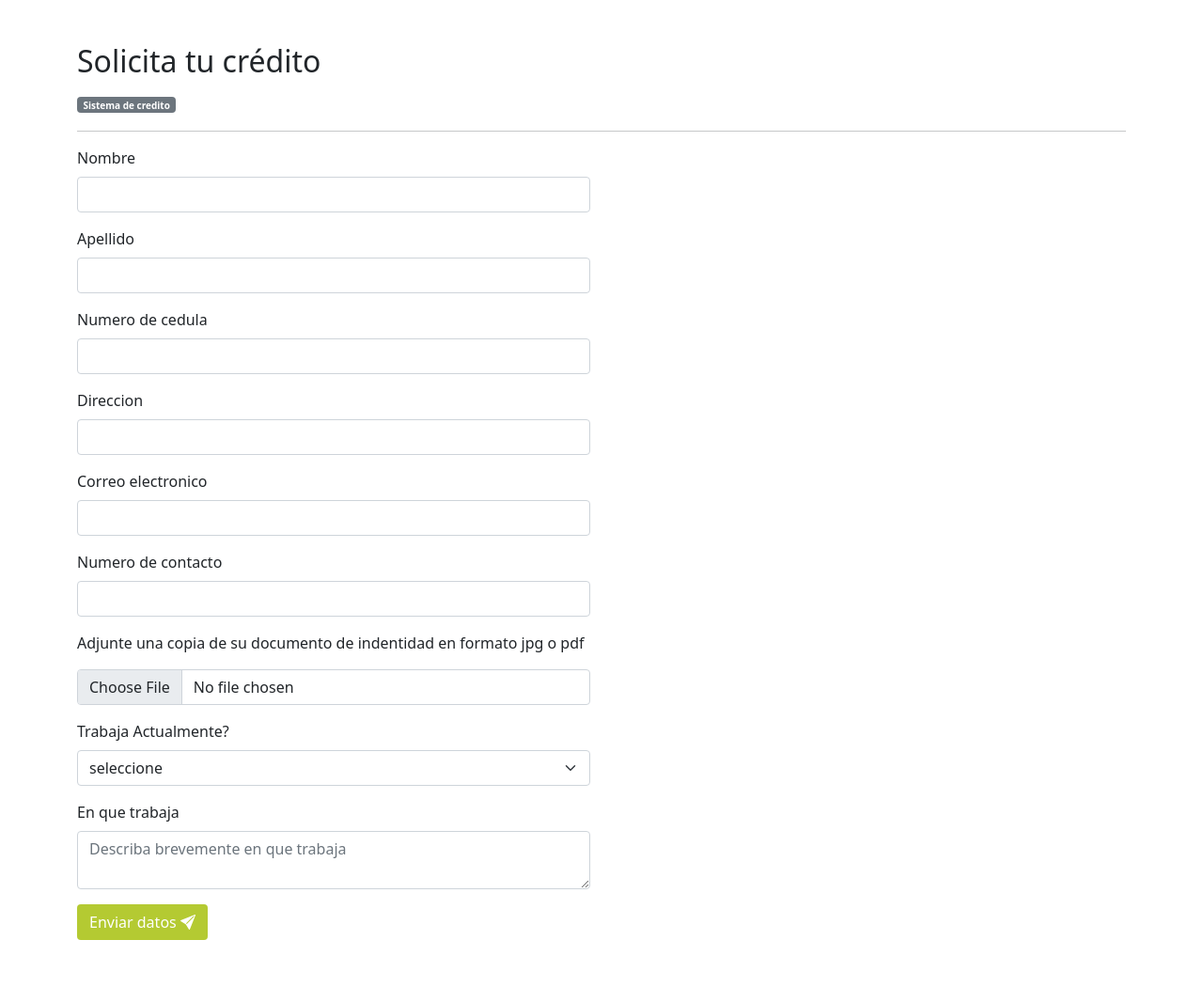
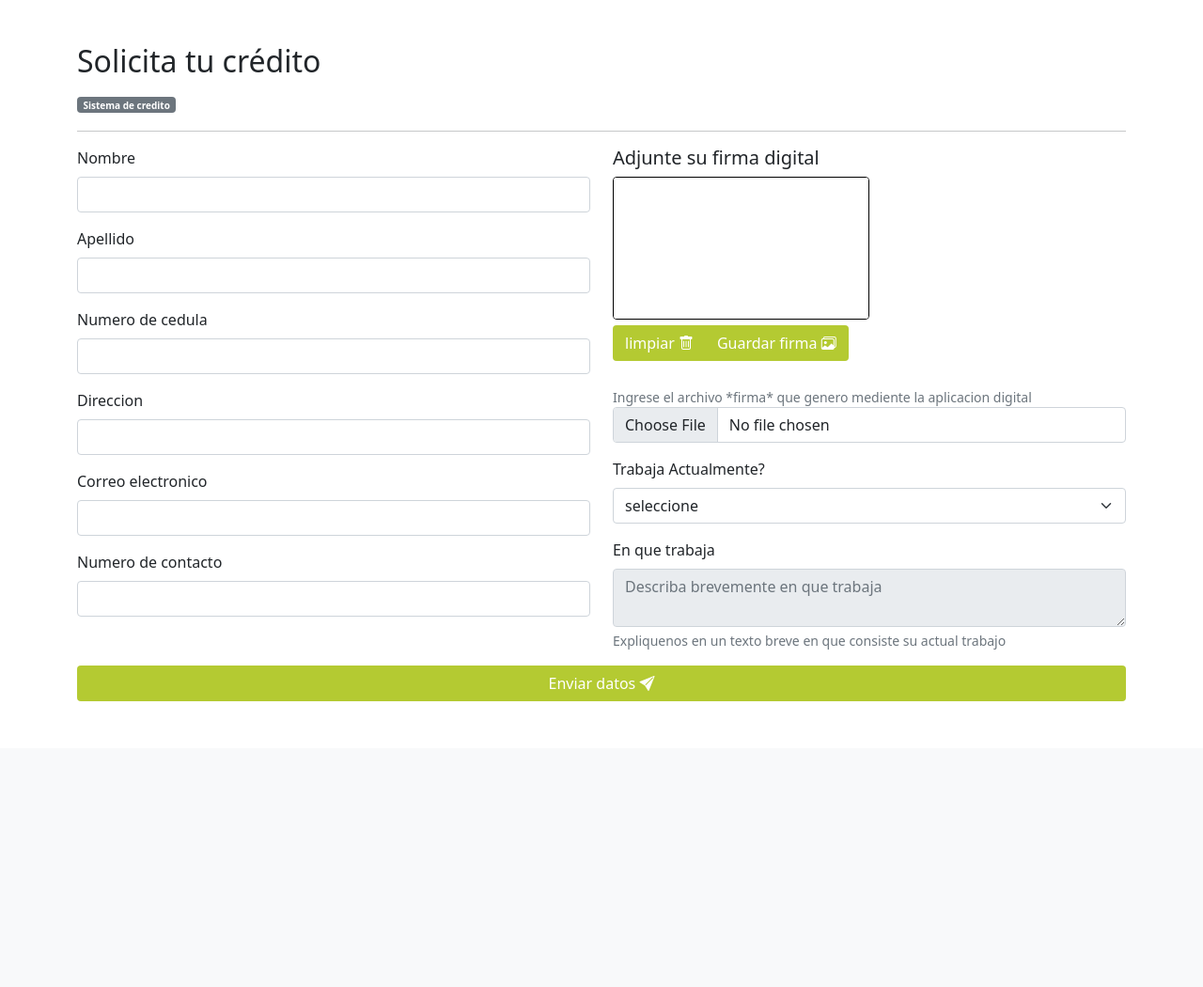
Before and after one commit to daniel-990/deco_credito, a PHP site: page /deco_credito/ in a window 1280 px wide. Shown: the part 500-1550 px from the top of the page at 94% size. After the commit the page ends 1246 px from the top, so only its background shows below. Run offline with PHP 8.4, Linux system fonts and the light colour scheme; a map, chart or similar area stays blank; some libraries are stand-ins or nearby versions.

Commit message:
nuevo datos de la app

```diff
--- a/css/main.css
+++ b/css/main.css
@@ -24,8 +24,17 @@ canvas {
 .btn-app{
     background-color: #b4ca32;
     color: white;
+    width: 100%;
+}
+.btn-app_{
+    background-color: #b4ca32;
+    color: white;
 }
 .btn-app:hover{
+    background-color: #208c87;
+    color: white;
+}
+.btn-app_:hover{
     background-color: #208c87;
     color: white;
 }
--- a/index.php
+++ b/index.php
@@ -13,14 +13,12 @@
         <?php
             if(!empty($_GET)){
                 $mensaje = $_GET['mensaje'];
-                $rutaFirma = $_GET['rutaImg'];
-                if($mensaje == "" || $rutaFirma == ""){
+                //$rutaFirma = $_GET['rutaImg'];
+                if($mensaje == ""){
                     echo "";
                 }else{
                     echo '<div class="contenedor-mensajes">';
                         echo '<h4 class="mensaje-alerta badge rounded-pill bg-success">'.$mensaje.' <i class="bi bi-check-all color_alert"></i></h4>';
-                        echo '<br>';
-                        echo '<a href="http://localhost:8888/deco_credito/archivos/'.$rutaFirma.'">ver imagen</a>';
                     echo '</div>';
                     echo '<br>';
                 }
@@ -31,7 +29,7 @@
                 <div class="col-md-6">
                     <div class="mb-3">
                         <label for="nombre" class="form-label">Nombre</label>
-                        <input type="text" name="nombre" class="form-control" id="nombre">
+                        <input type="text" name="nombre" class="form-control" id="nombre" require>
                     </div>
                     <div class="mb-3">
                         <label for="apellido" class="form-label">Apellido</label>
@@ -53,7 +51,28 @@
                         <label for="numerocontacto" class="form-label">Numero de contacto</label>
                         <input type="number" name="numerocontacto" class="form-control" id="numerocontacto">
                     </div>
-                    <p>Adjunte una copia de su documento de indentidad en formato jpg o pdf</p>
+                </div>
+                <div class="col-md-6">
+                    <h5>Adjunte su firma digital</h5>
+                    <!-- firma -->
+                    <div id="signature-pad" class="signature-pad">
+                        <div class="signature-pad--body">
+                        <canvas></canvas>
+                        </div>
+                        <div class="signature-pad--footer">
+                        <div class="signature-pad--actions">
+                            <div class="btn-group" role="group" aria-label="Basic mixed styles example">
+                                <button type="button" class="btn btn-app_ button clear" data-action="clear">limpiar <i class="bi bi-trash"></i></button>
+                                <button type="button" class="btn btn-app_ button save" data-action="save-png">Guardar firma <i class="bi bi-images"></i></button>
+                            </div>
+                        </div>
+                        </div>
+                    </div>
+                    <br>
+                    <!-- firma -->
+                    <div class="form-text">
+                        Ingrese el archivo *firma* que genero mediente la aplicacion digital
+                    </div>
                     <div class="input-group mb-3">
                         <input type="file" name="documento" class="form-control" id="adjuntaridentificacion">
                     </div>
@@ -66,9 +85,11 @@
                         </select>
                     </div>
                     <div class="mb-3 caja-texto"><label for="cajatexto" class="form-label">En que trabaja</label>
-                    <textarea class="form-control" placeholder="Describa brevemente en que trabaja" name="quetrabaja" id="cajatexto"></textarea></div>
-                </div>
-                <div class="col-md-6">
+                        <textarea class="form-control" placeholder="Describa brevemente en que trabaja" name="quetrabaja" id="cajatexto" disabled></textarea>
+                        <div class="form-text">
+                            Expliquenos en un texto breve en que consiste su actual trabajo
+                        </div>
+                    </div>
                     <div id="siTrabaja">
                         <!-- render -->
                     </div>
--- a/js/app.js
+++ b/js/app.js
@@ -1,10 +1,6 @@
 var wrapper = document.getElementById("signature-pad");
 var clearButton = wrapper.querySelector("[data-action=clear]");
-var changeColorButton = wrapper.querySelector("[data-action=change-color]");
-var undoButton = wrapper.querySelector("[data-action=undo]");
 var savePNGButton = wrapper.querySelector("[data-action=save-png]");
-var saveJPGButton = wrapper.querySelector("[data-action=save-jpg]");
-var saveSVGButton = wrapper.querySelector("[data-action=save-svg]");
 var canvas = wrapper.querySelector("canvas");
 var signaturePad = new SignaturePad(canvas, {
   // It's Necessary to use an opaque color when saving image as JPEG;
@@ -79,47 +75,11 @@ clearButton.addEventListener("click", function (event) {
   signaturePad.clear();
 });
 
-// undoButton.addEventListener("click", function (event) {
-//   var data = signaturePad.toData();
-
-//   if (data) {
-//     data.pop(); // remove the last dot or line
-//     signaturePad.fromData(data);
-//   }
-// });
-
-// changeColorButton.addEventListener("click", function (event) {
-//   var r = Math.round(Math.random() * 255);
-//   var g = Math.round(Math.random() * 255);
-//   var b = Math.round(Math.random() * 255);
-//   var color = "rgb(" + r + "," + g + "," + b +")";
-
-//   signaturePad.penColor = color;
-// });
-
 savePNGButton.addEventListener("click", function (event) {
   if (signaturePad.isEmpty()) {
     alert("Please provide a signature first.");
   } else {
     var dataURL = signaturePad.toDataURL();
-    download(dataURL, "signature.png");
+    download(dataURL, "sufirmadigital.png");
   }
 });
-
-// saveJPGButton.addEventListener("click", function (event) {
-//   if (signaturePad.isEmpty()) {
-//     alert("Please provide a signature first.");
-//   } else {
-//     var dataURL = signaturePad.toDataURL("image/jpeg");
-//     download(dataURL, "signature.jpg");
-//   }
-// });
-
-// saveSVGButton.addEventListener("click", function (event) {
-//   if (signaturePad.isEmpty()) {
-//     alert("Please provide a signature first.");
-//   } else {
-//     var dataURL = signaturePad.toDataURL('image/svg+xml');
-//     download(dataURL, "signature.svg");
-//   }
-// });
--- a/js/main.js
+++ b/js/main.js
@@ -26,7 +26,7 @@ $(document).ready(function(){
                 </div>
                 </div>
             `;
-            console.log(trabaja);
+            $( "#cajatexto" ).prop( "disabled", false );
             siTrabaja.html(html1);
         }else if(trabaja == "no"){
             html2 = `
@@ -50,7 +50,7 @@ $(document).ready(function(){
                 </div>
                 </div>
             `;
-            console.log(trabaja);
+            $( "#cajatexto" ).prop( "disabled", true );
             siTrabaja.html(html2);
         }
     });
```
Also changed, not shown: back_app/ingresardatos.php (+75 -4 lines), archivos/firma_digital.png (added), archivos/firma_digital_1.png (added).
